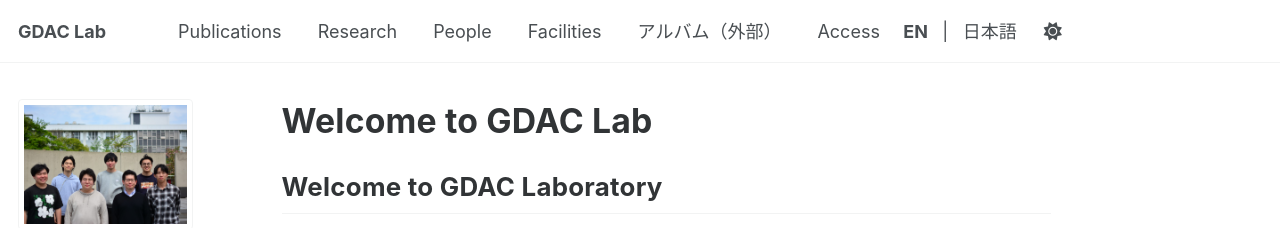
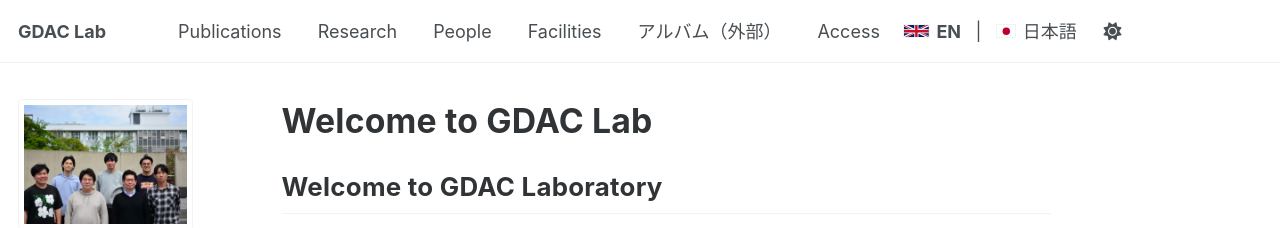
Before and after one commit to GDAC-Lab/gdac-lab.github.io, a Jekyll site: the page built from _pages/about.md, in a window 1280 px wide. Shown: the top 228 px of the page. Built offline with Jekyll 4.4.1, drawn with Linux system fonts in a browser that asks for light colours.

Commit message:
Show the language flags on wide screens, not narrow ones
The rule was the wrong way round: flags appeared only below 768px and were
hidden above it, so they never showed on a desktop. They now appear from
768px up and are hidden below, where the masthead row is tight.

Draw them as inline SVG rather than the flag emoji. Windows has no country
flags in Segoe UI Emoji — a regional-indicator pair falls back to the two
bare letters, so the emoji version reads "GB EN | JP 日本語" there. The SVG
draws the same on every platform and needs no font. Measured across 320px to
1600px, the flags cost no navigation item: the collapse points are identical
with and without them.

Also fix an overlap the flags were not causing. The overflow button is
absolutely positioned over the nav's right edge with z-index 100, while
.visible-links is a table with no width, so it stretched the full nav width
and put its last cell — the theme toggle — underneath the button. On a phone
the theme could not be switched at all. Reserving the button's width clears
the toggle at every width from 360px up, and makes the greedy-nav collapse
monotone in viewport width, which it was not before.

```diff
--- /dev/null
+++ b/_includes/lang-flag.html
@@ -0,0 +1,19 @@
+{%- comment -%}
+  Flag beside a language label in the masthead. Usage:
+
+      {% include lang-flag.html code="gb" %}
+      {% include lang-flag.html code="jp" %}
+
+  Drawn as inline SVG rather than the flag emoji (🇬🇧 🇯🇵). Windows has no
+  country flags in Segoe UI Emoji: a regional-indicator pair falls back to the
+  two bare letters, so the emoji version reads "GB EN | JP 日本語" there. The
+  SVG draws the same on every platform and needs no font.
+
+  Decorative: the language name next to it already carries the meaning, so the
+  flag is hidden from assistive technology.
+{%- endcomment -%}
+{%- if include.code == 'jp' -%}
+<svg class="masthead__lang-flag" viewBox="0 0 30 20" aria-hidden="true" focusable="false"><rect width="30" height="20" fill="#fff"/><circle cx="15" cy="10" r="6" fill="#bc002d"/></svg>
+{%- elsif include.code == 'gb' -%}
+<svg class="masthead__lang-flag" viewBox="0 0 60 30" aria-hidden="true" focusable="false"><clipPath id="lang-flag-gb-clip"><path d="M30,15 h30 v15 z v15 h-30 z h-30 v-15 z v-15 h30 z"/></clipPath><rect width="60" height="30" fill="#012169"/><path d="M0,0 L60,30 M60,0 L0,30" stroke="#fff" stroke-width="6"/><path d="M0,0 L60,30 M60,0 L0,30" clip-path="url(#lang-flag-gb-clip)" stroke="#c8102e" stroke-width="4"/><path d="M30,0 v30 M0,15 h60" stroke="#fff" stroke-width="10"/><path d="M30,0 v30 M0,15 h60" stroke="#c8102e" stroke-width="6"/></svg>
+{%- endif -%}
--- a/_includes/masthead.html
+++ b/_includes/masthead.html
@@ -57,7 +57,7 @@
             {%- assign lang_url_en = page.url -%}
             {%- assign lang_url_ja = '/ja/' -%}
           {%- endif -%}
-          <li class="masthead__menu-item persist">{% if lang_is_ja %}<a href="{{ base_path }}{{ lang_url_en }}" class="masthead__lang-link"><span class="lang-icon-mobile">&#x1F1EC;&#x1F1E7; </span>EN</a><span class="masthead__lang-sep">|</span><span class="masthead__lang-current"><span class="lang-icon-mobile">&#x1F1EF;&#x1F1F5; </span>日本語</span>{% else %}<span class="masthead__lang-current"><span class="lang-icon-mobile">&#x1F1EC;&#x1F1E7; </span>EN</span><span class="masthead__lang-sep">|</span><a href="{{ base_path }}{{ lang_url_ja }}" class="masthead__lang-link"><span class="lang-icon-mobile">&#x1F1EF;&#x1F1F5; </span>日本語</a>{% endif %}</li>
+          <li class="masthead__menu-item persist">{% if lang_is_ja %}<a href="{{ base_path }}{{ lang_url_en }}" class="masthead__lang-link">{% include lang-flag.html code="gb" %}EN</a><span class="masthead__lang-sep">|</span><span class="masthead__lang-current">{% include lang-flag.html code="jp" %}日本語</span>{% else %}<span class="masthead__lang-current">{% include lang-flag.html code="gb" %}EN</span><span class="masthead__lang-sep">|</span><a href="{{ base_path }}{{ lang_url_ja }}" class="masthead__lang-link">{% include lang-flag.html code="jp" %}日本語</a>{% endif %}</li>
           <li id="theme-toggle" class="masthead__menu-item persist tail">
             <a role="button" aria-labelledby="theme-icon"><i id="theme-icon" class="fa-solid fa-sun" aria-hidden="true" title="toggle theme"></i></a>
           </li>
--- a/_sass/layout/_masthead.scss
+++ b/_sass/layout/_masthead.scss
@@ -88,14 +88,24 @@
   position: relative;
 }
 
-/* Flag emoji shown next to the labels on narrow screens only */
-.lang-icon-mobile {
+/* Flags beside the language labels (see _includes/lang-flag.html).
+   Hidden by default and switched on only once the masthead is wide enough:
+   the overflow button is absolutely positioned over the right edge, and on a
+   narrow screen the row is already tight enough without them. Height is fixed
+   rather than width, so the two different flag ratios (JP 2:3, GB 1:2) sit on
+   the same line without looking uneven. */
+.masthead__lang-flag {
   display: none;
 }
 
-@media (max-width: 768px) {
-  .lang-icon-mobile {
-    display: inline;
-    font-family: "Apple Color Emoji", "Segoe UI Emoji", "Noto Color Emoji", sans-serif;
+@include breakpoint($medium) {
+  .masthead__lang-flag {
+    display: inline-block;
+    width: auto;
+    height: 0.8em;
+    margin-right: 0.35em;
+    vertical-align: -0.02em;
+    /* Japan is mostly white: without an edge it disappears on a light masthead */
+    border: 1px solid var(--global-border-color);
   }
 }
--- a/_sass/layout/_navigation.scss
+++ b/_sass/layout/_navigation.scss
@@ -200,6 +200,15 @@
     color: #fff;
     cursor: pointer;
     z-index: 100;
+  }
+
+  /* The overflow button is absolutely positioned over the nav's right edge and
+     sits above everything (z-index: 100). .visible-links is a table with no
+     width, so it stretched the full nav width and put its last cell — the
+     theme toggle — underneath the button, where it could not be tapped.
+     Reserve the button's width while the button is shown. */
+  button:not(.hidden) ~ .visible-links {
+    width: calc(100% - #{$navicon-width} - 1.75rem);
   }
 
   .visible-links {
```
